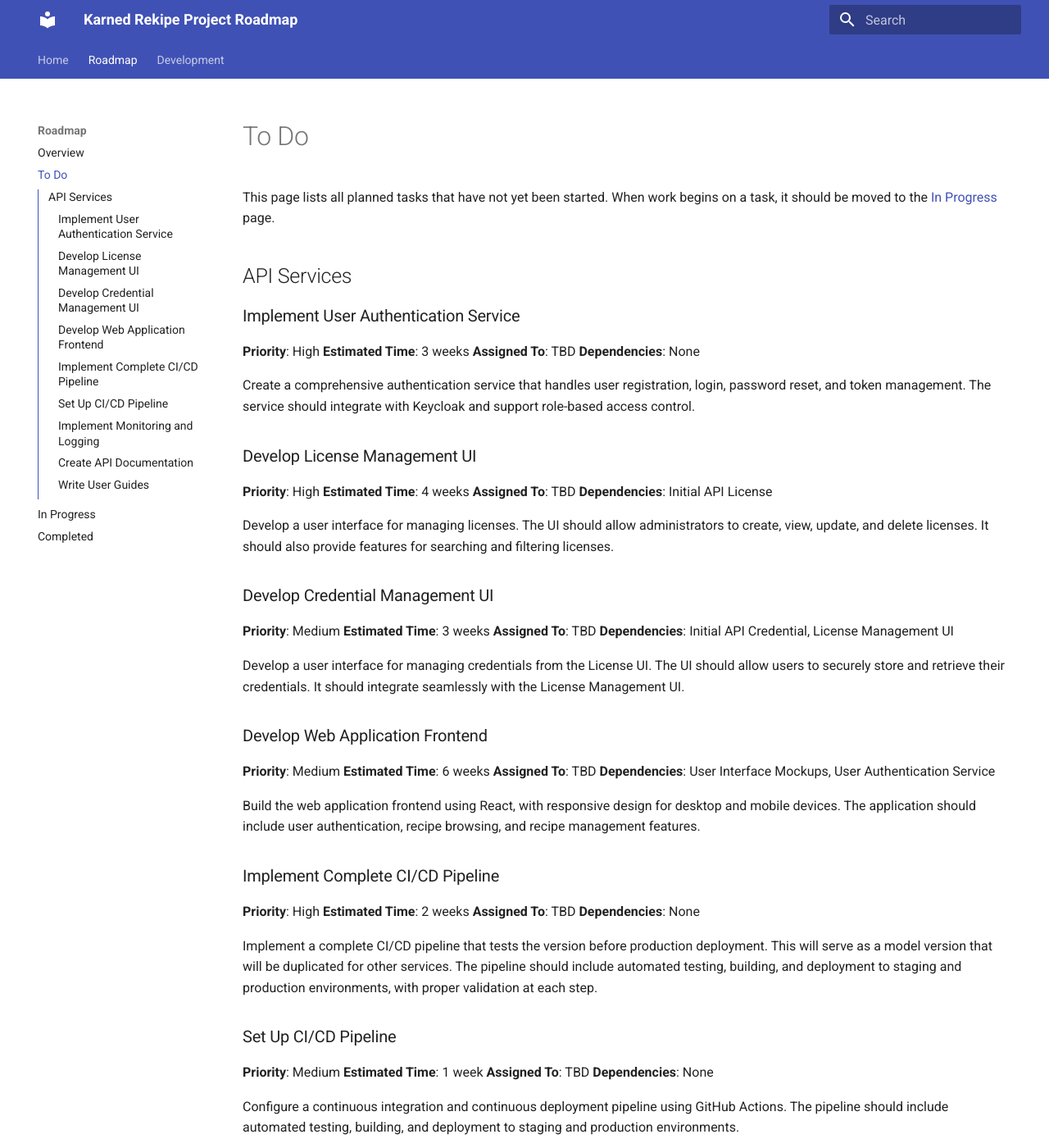
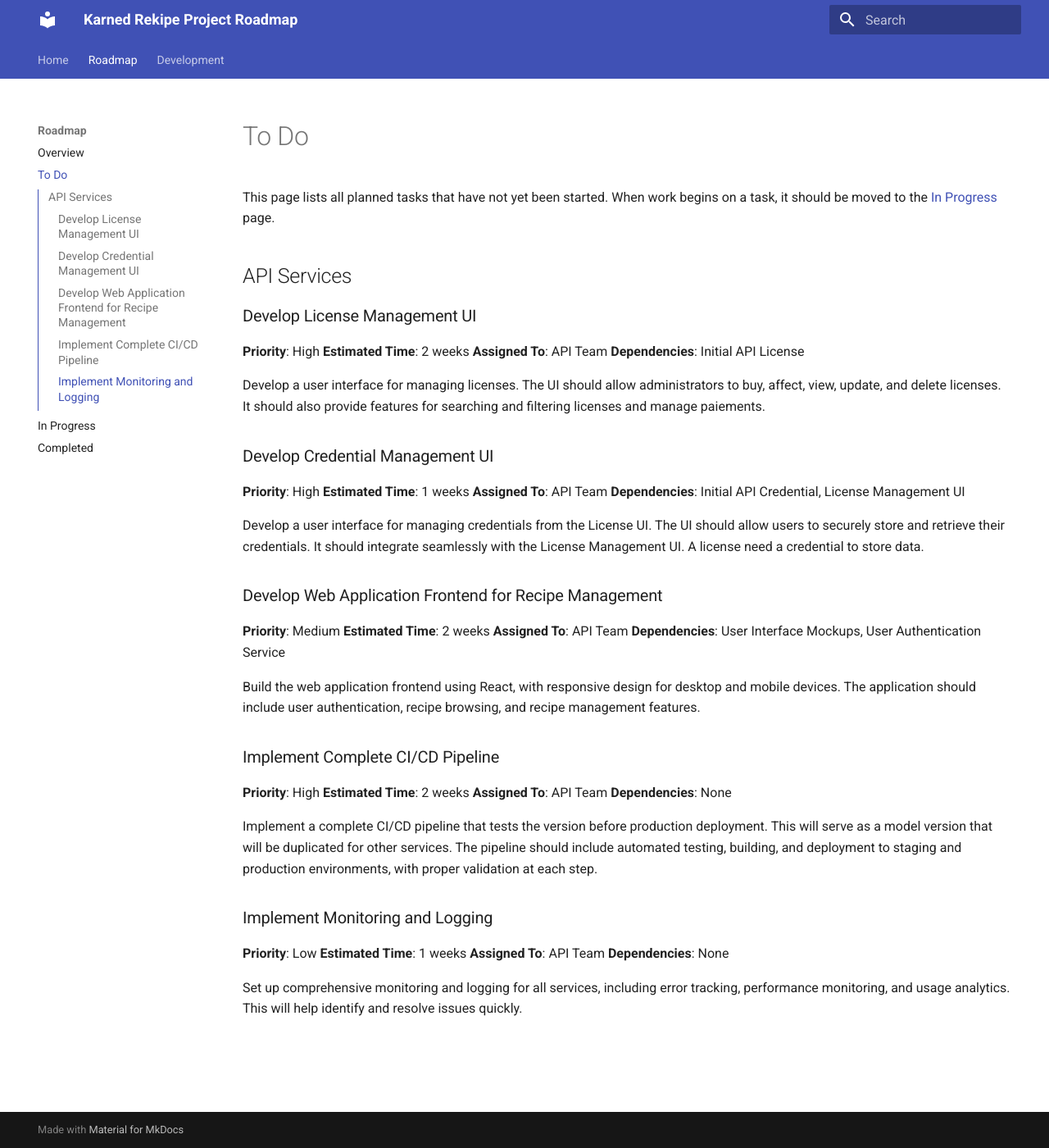
Before and after one commit to karned-rekipe/projet, an MkDocs documentation site: the page built from docs/roadmap/todo.md, in a window 1280 px wide and 1400 px high. Shown: the whole window at 82% size. Built offline with MkDocs 1.6.1 and Material for MkDocs 9.7.7, drawn with Linux system fonts in a browser that asks for light colours; some of the changed text lies outside the part shown.

```diff
--- a/docs/roadmap/todo.md
+++ b/docs/roadmap/todo.md
@@ -1,86 +1,57 @@
 # To Do
 
-This page lists all planned tasks that have not yet been started. When work begins on a task, it should be moved to the [In Progress](in-progress.md) page.
+This page lists all planned tasks that have not yet been started.
+When work begins on a task, it should be moved to the [In Progress](in-progress.md) page.
 
 ## API Services
-
-### Implement User Authentication Service
-
-**Priority**: High
-**Estimated Time**: 3 weeks
-**Assigned To**: TBD
-**Dependencies**: None
-
-Create a comprehensive authentication service that handles user registration, login, password reset, and token management. The service should integrate with Keycloak and support role-based access control.
 
 ### Develop License Management UI
 
 **Priority**: High
-**Estimated Time**: 4 weeks
-**Assigned To**: TBD
+**Estimated Time**: 2 weeks
+**Assigned To**: API Team
 **Dependencies**: Initial API License
 
-Develop a user interface for managing licenses. The UI should allow administrators to create, view, update, and delete licenses. It should also provide features for searching and filtering licenses.
+Develop a user interface for managing licenses. The UI should allow administrators to buy, affect, view, update, and delete licenses.
+It should also provide features for searching and filtering licenses and manage paiements.
 
 ### Develop Credential Management UI
 
-**Priority**: Medium
-**Estimated Time**: 3 weeks
-**Assigned To**: TBD
+**Priority**: High
+**Estimated Time**: 1 weeks
+**Assigned To**: API Team
 **Dependencies**: Initial API Credential, License Management UI
 
-Develop a user interface for managing credentials from the License UI. The UI should allow users to securely store and retrieve their credentials. It should integrate seamlessly with the License Management UI.
+Develop a user interface for managing credentials from the License UI. The UI should allow users to securely store and
+retrieve their credentials. It should integrate seamlessly with the License Management UI. A license need a credential to store data.
 
-### Develop Web Application Frontend
+### Develop Web Application Frontend for Recipe Management
 
 **Priority**: Medium
-**Estimated Time**: 6 weeks
-**Assigned To**: TBD
+**Estimated Time**: 2 weeks
+**Assigned To**: API Team
 **Dependencies**: User Interface Mockups, User Authentication Service
 
-Build the web application frontend using React, with responsive design for desktop and mobile devices. The application should include user authentication, recipe browsing, and recipe management features.
+Build the web application frontend using React, with responsive design for desktop and mobile devices. The application
+should include user authentication, recipe browsing, and recipe management features.
 
 ### Implement Complete CI/CD Pipeline
 
 **Priority**: High
 **Estimated Time**: 2 weeks
-**Assigned To**: TBD
+**Assigned To**: API Team
 **Dependencies**: None
 
-Implement a complete CI/CD pipeline that tests the version before production deployment. This will serve as a model version that will be duplicated for other services. The pipeline should include automated testing, building, and deployment to staging and production environments, with proper validation at each step.
-
-### Set Up CI/CD Pipeline
-
-**Priority**: Medium
-**Estimated Time**: 1 week
-**Assigned To**: TBD
-**Dependencies**: None
-
-Configure a continuous integration and continuous deployment pipeline using GitHub Actions. The pipeline should include automated testing, building, and deployment to staging and production environments.
+Implement a complete CI/CD pipeline that tests the version before production deployment. This will serve as a model
+version that will be duplicated for other services. The pipeline should include automated testing, building,
+and deployment to staging and production environments, with proper validation at each step.
 
 ### Implement Monitoring and Logging
 
 **Priority**: Low
-**Estimated Time**: 2 weeks
-**Assigned To**: TBD
+**Estimated Time**: 1 weeks
+**Assigned To**: API Team
 **Dependencies**: None
 
-Set up comprehensive monitoring and logging for all services, including error tracking, performance monitoring, and usage analytics. This will help identify and resolve issues quickly.
-
-### Create API Documentation
-
-**Priority**: Medium
-**Estimated Time**: 1 week
-**Assigned To**: TBD
-**Dependencies**: Recipe Management API, Ingredient Database Service
-
-Generate comprehensive API documentation using OpenAPI/Swagger, including examples and explanations for all endpoints. The documentation should be accessible through a web interface.
-
-### Write User Guides
-
-**Priority**: Low
-**Estimated Time**: 2 weeks
-**Assigned To**: TBD
-**Dependencies**: Web Application Frontend
-
-Create detailed user guides for the web application, explaining how to use all features. The guides should include screenshots and step-by-step instructions.
+Set up comprehensive monitoring and logging for all services, including error tracking, performance monitoring, and usage
+analytics. This will help identify and resolve issues quickly.
```
Also changed, not shown: docs/roadmap/completed.md (+12 -6 lines), docs/roadmap/in-progress.md (+29 -5 lines).
